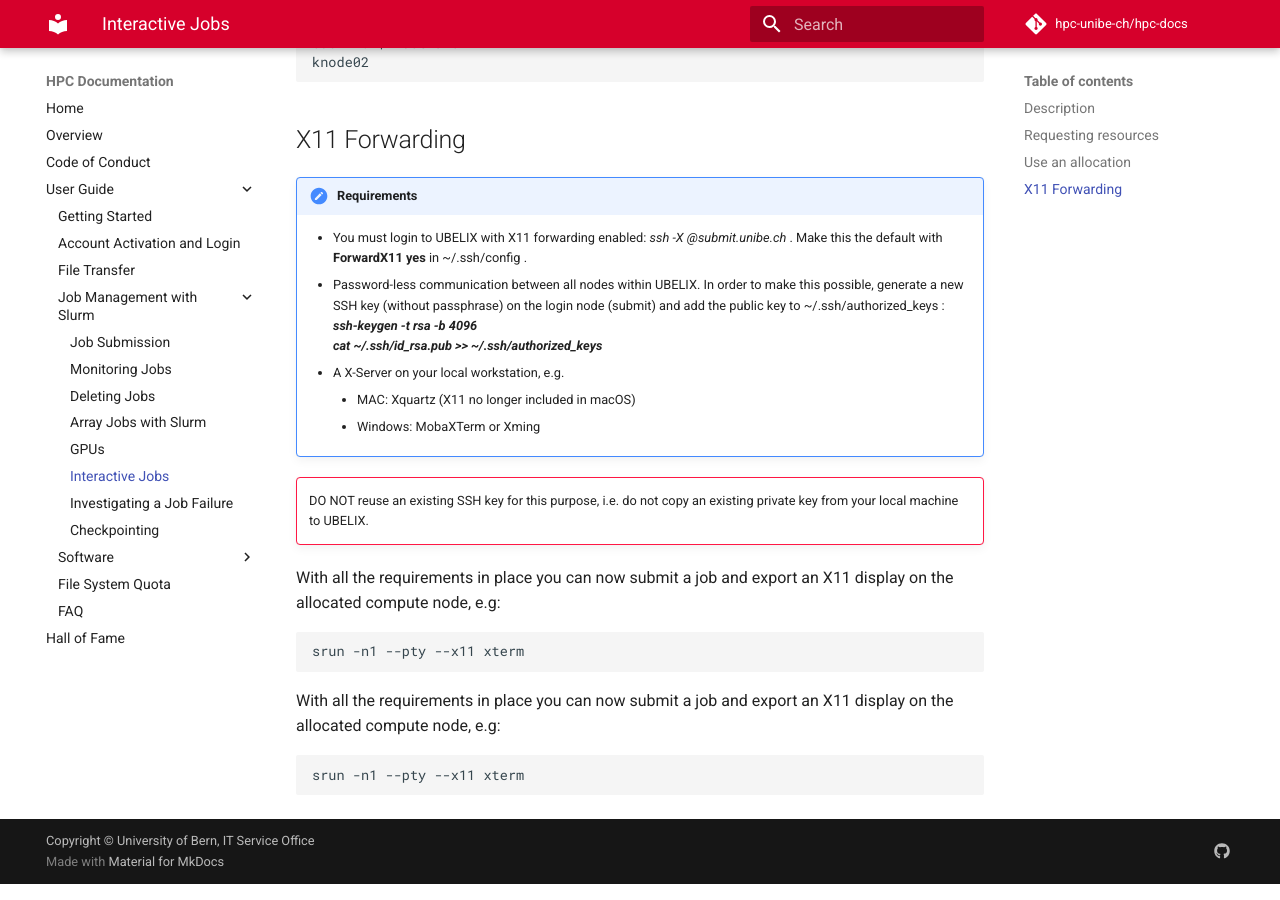
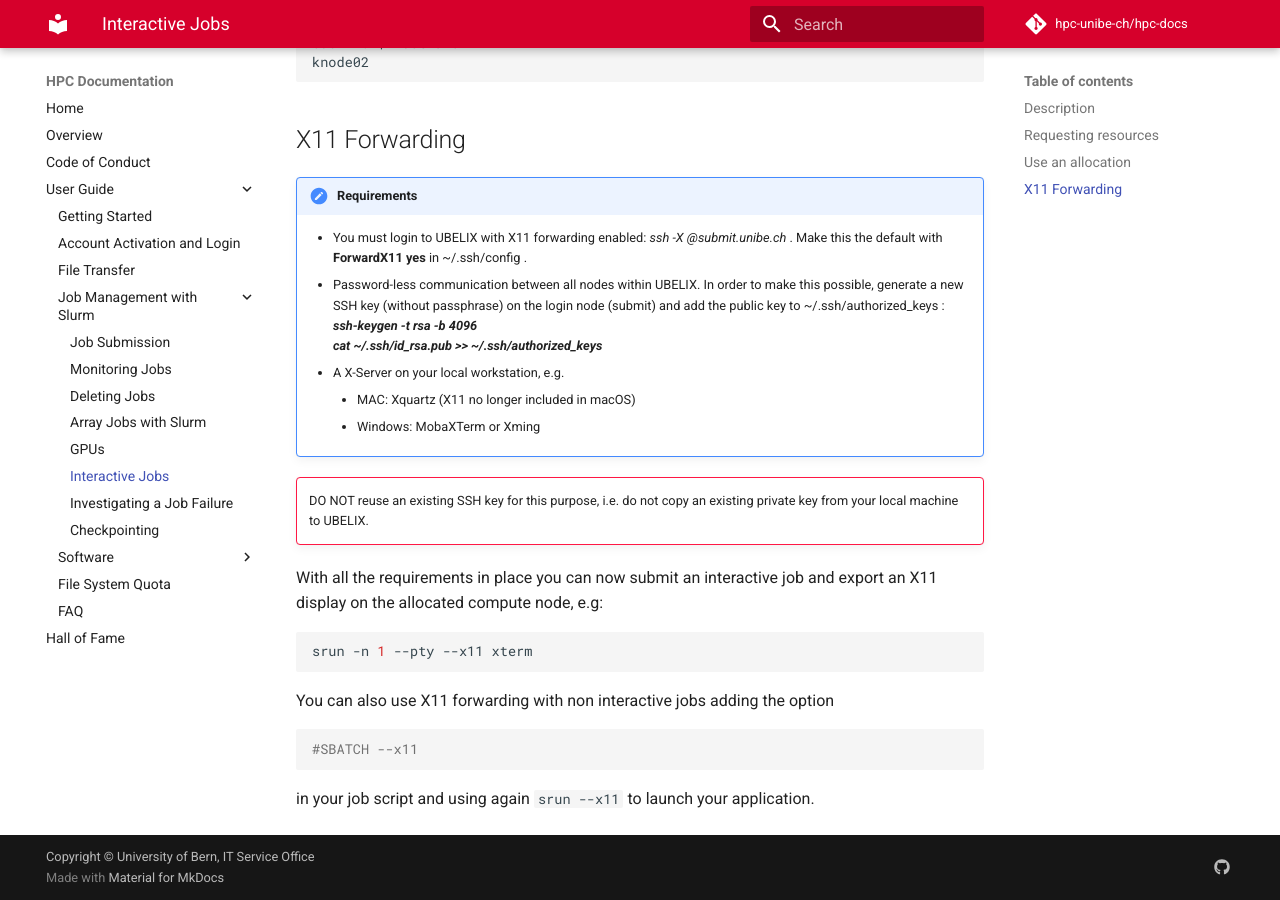
Before and after one commit to hpc-unibe-ch/hpc-unibe-ch.github.io, an MkDocs documentation site: the page built from docs/user-guide/job-management/interactive-jobs.md, in a window 1280 px wide and 900 px high, scrolled down 981 px. Built offline with MkDocs 1.6.1 and Material for MkDocs 9.7.7, drawn with Linux system fonts in a browser that asks for light colours; comment, search, counter and statistics services are not loaded.

Commit message:
X11 forwarding in job script

````diff
--- a/docs/user-guide/job-management/interactive-jobs.md
+++ b/docs/user-guide/job-management/interactive-jobs.md
@@ -52,14 +52,14 @@ knode02
 !!! types danger ""
     DO NOT reuse an existing SSH key for this purpose, i.e. do not copy an existing private key from your local machine to UBELIX.
 
-With all the requirements in place you can now submit a job and export an X11 display on the allocated compute node, e.g:
+With all the requirements in place you can now submit an interactive job and export an X11 display on the allocated compute node, e.g:
 
 ```Bash
-srun -n1 --pty --x11 xterm
+srun -n 1 --pty --x11 xterm
 ```
 
-With all the requirements in place you can now submit a job and export an X11 display on the allocated compute node, e.g:
-
+You can also use X11 forwarding with non interactive jobs adding the option
 ```Bash
-srun -n1 --pty --x11 xterm
+#SBATCH --x11
 ```
+in your job script and using again `srun --x11` to launch your application.
````
